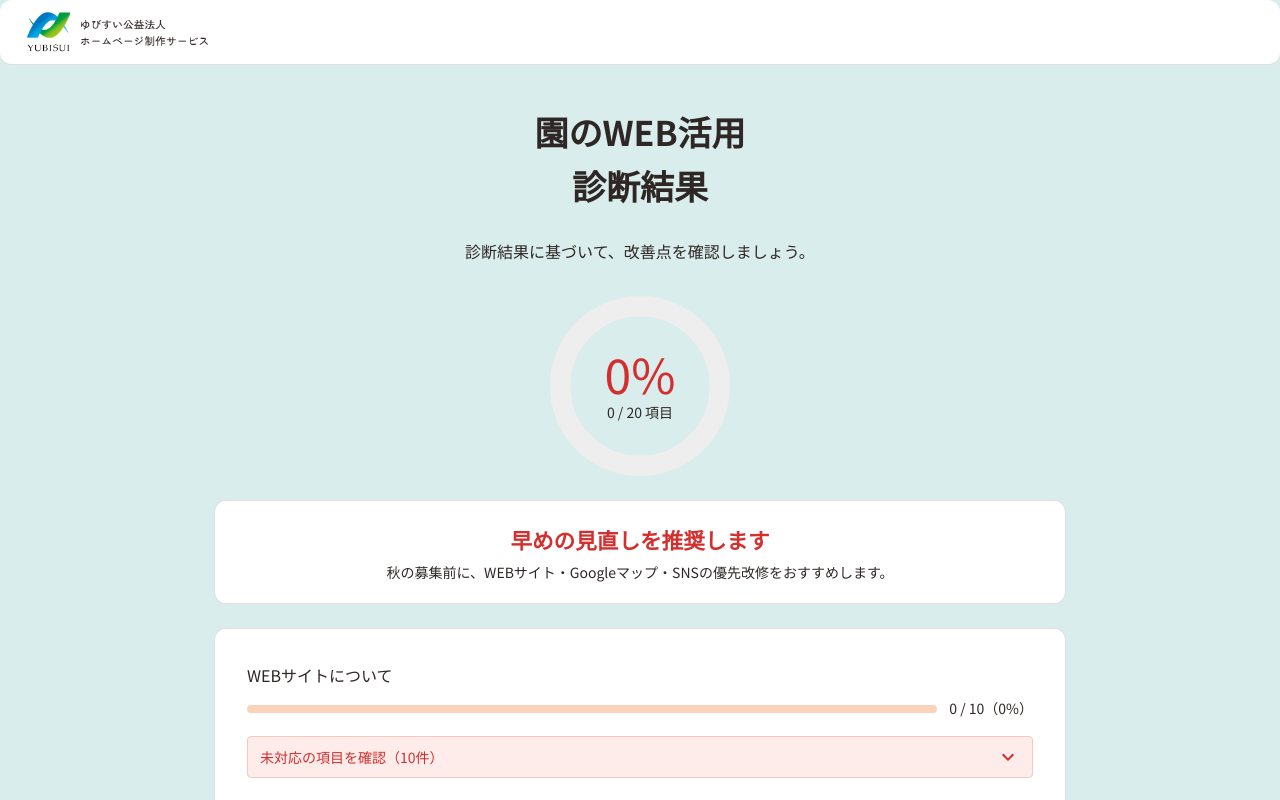
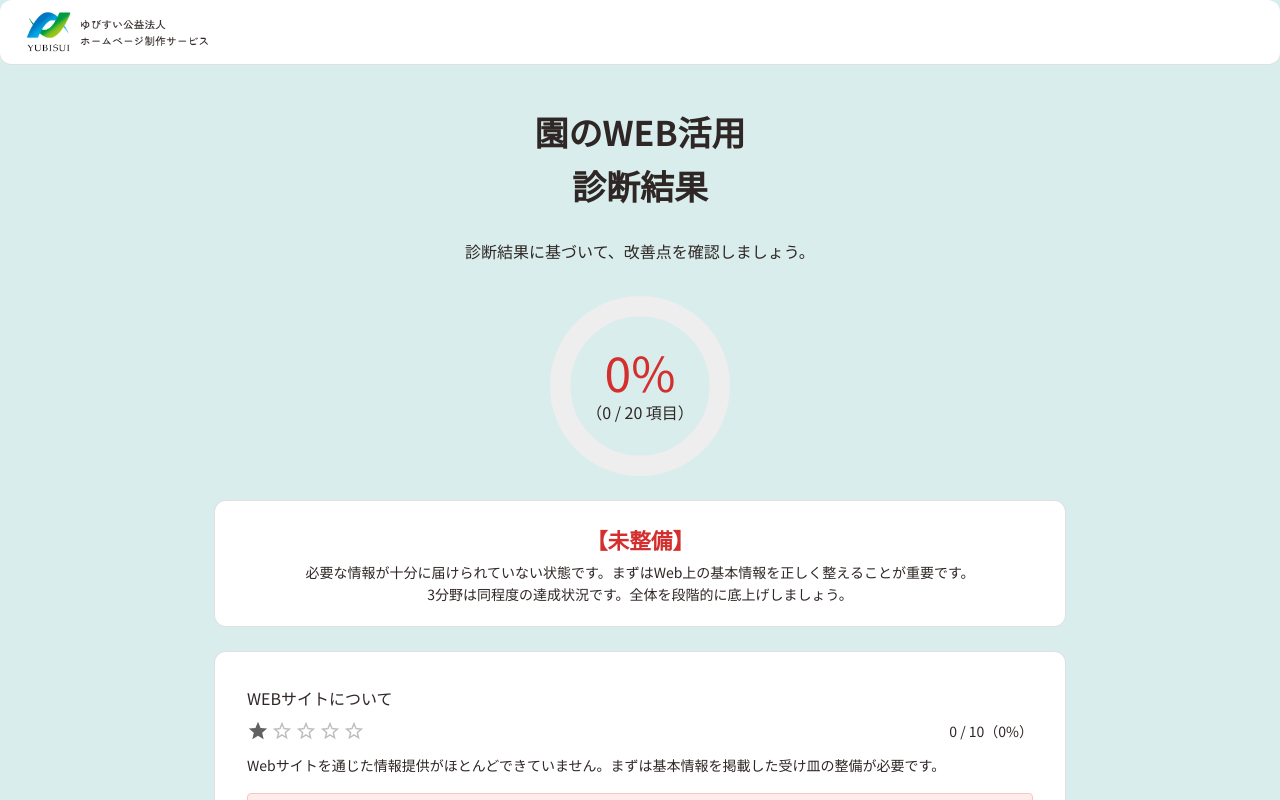
Before and after one commit to yamashita-tatsuya/consul-yohoweb, a React (Vite) app: page /web-check/result in a window 1280 px wide. Shown: the top 800 px of the page. Built offline with nearby package versions, Linux system fonts and the light colour scheme.

Commit message:
フォーム修正_20260818

```diff
--- /dev/null
+++ b/src/data/diagnosisComments.js
@@ -0,0 +1,121 @@
+// 診断結果の「5段階評価」に関するロジックと文言を集約するモジュール。
+// 判定ロジック（パーセンテージ→レベル）と表示用の文言・色をここに一元管理し、
+// 画面（CheckListResult）・PDF（generateResultPdf）の両方から同じ内容を利用する。
+
+// パーセンテージ → 評価レベル（1〜5）。★の数・色・コメントの選択に共通で使う
+export function levelForPct(pct) {
+  if (pct <= 19) return 1
+  if (pct <= 39) return 2
+  if (pct <= 59) return 3
+  if (pct <= 79) return 4
+  return 5
+}
+
+// 分野別★の「色を埋める数」（1〜5）。コメント判定(levelForPct)とは別のしきい値。
+//   〜20%:1 / 〜40%:2 / 〜60%:3 / 〜80%:4 / 81〜100%:5
+export function starsForPct(pct) {
+  if (pct <= 20) return 1
+  if (pct <= 40) return 2
+  if (pct <= 60) return 3
+  if (pct <= 80) return 4
+  return 5
+}
+
+// レベル別の色（1:赤 → 5:緑）。総合スコアの★・数値・コメントタイトルに使用
+export const LEVEL_COLORS = {
+  1: '#d32f2f', // 未整備：赤
+  2: '#f2792b', // 要改善：橙
+  3: '#e0a80e', // 改善余地あり：黄
+  4: '#7cb342', // 良好：黄緑
+  5: '#2e9e5b', // 非常に良好：緑
+}
+
+// 総合評価コメント（レベル別）。title は【】無しで保持し、表示側で【】を付ける
+export const OVERALL_ADVICE = {
+  1: {
+    title: '未整備',
+    body: '必要な情報が十分に届けられていない状態です。まずはWeb上の基本情報を正しく整えることが重要です。',
+  },
+  2: {
+    title: '要改善',
+    body: '改善すべき項目が多く残っています。まずは基本情報の整備から着手しましょう。',
+  },
+  3: {
+    title: '改善余地あり',
+    body: 'Web活用に向けた取り組みは進められていますが、必要な情報が十分に届いていない可能性があります。優先順位を決めて段階的に整備しましょう。',
+  },
+  4: {
+    title: '良好',
+    body: 'Web上で情報を届けるための基本的な環境は、おおむね整っています。弱い分野を重点的に改善しましょう。',
+  },
+  5: {
+    title: '非常に良好',
+    body: 'Web上で選ばれるための基本的な環境が、高い水準で整っています。今後は各媒体を連動させ、継続的に成果を高める運用へ移行していきましょう。',
+  },
+}
+
+// 分野別評価コメント（分野キー × レベル）。キーは checkListData の PAGE_ORDER と一致させる
+export const FIELD_COMMENTS = {
+  web: {
+    5: 'Webサイトは必要な情報が十分に整備されています。今後は実績や利用者の声など、選ばれる理由をさらに充実させましょう。',
+    4: 'Webサイトの基本情報はおおむね整っています。一部の不足情報や導線を見直しましょう。',
+    3: '利用者が判断するために必要な情報が十分でない可能性があります。基本情報を優先して整えましょう。',
+    2: 'Webサイトの情報が限られています。古い情報の更新と基本情報の追加から取り組みましょう。',
+    1: 'Webサイトを通じた情報提供がほとんどできていません。まずは基本情報を掲載した受け皿の整備が必要です。',
+  },
+  google: {
+    5: 'Google検索やGoogleマップ上の情報が十分に整っています。写真、最新情報、口コミ対応を継続しましょう。',
+    4: 'Googleビジネスプロフィールの基本情報は整っています。写真追加や口コミ返信で信頼感を高められます。',
+    3: '判断材料が不足しています。基本情報の正確性を確認し、写真や特徴を追加しましょう。',
+    2: '十分に活用されていません。住所、電話番号、営業時間などを優先して整えましょう。',
+    1: 'Google検索やGoogleマップ上の情報が未整備です。登録・整備を優先しましょう。',
+  },
+  sns: {
+    5: 'SNSを活用した継続的な情報発信ができています。Webサイトや問い合わせへの導線も意識しましょう。',
+    4: 'SNSでの情報発信は行われています。目的と対象者を明確にし、定期発信を続けましょう。',
+    3: 'SNSアカウントはあるものの、十分に活用されていません。定期的に発信しましょう。',
+    2: 'SNSでの情報発信が限定的です。媒体を絞り、継続できる頻度で投稿を始めましょう。',
+    1: 'SNSを通じた情報発信が行われていません。利用者層に合った媒体を一つ選びましょう。',
+  },
+}
+
+// 分野・パーセンテージから分野別コメントを取得（対象項目が無い場合は空文字）
+export function fieldCommentFor(pageKey, pct, hasItems = true) {
+  if (!hasItems) return ''
+  const table = FIELD_COMMENTS[pageKey]
+  return table ? table[levelForPct(pct)] : ''
+}
+
+// 総合結果コメント（OVERALL_ADVICE.body）に続けて表示する、3分野の組み合わせパターン別コメント
+export const PATTERN_COMMENTS = {
+  allEqual: '3分野は同程度の達成状況です。全体を段階的に底上げしましょう。',
+  highLevel: '3分野すべてが高い水準で整っています。成果につながる発信へ発展させていく段階です。',
+  fullReview: '3分野すべてに改善の余地があります。まずはWebサイトとGoogleの基本情報を整え、その後SNSへ広げましょう。',
+  focused: '分野によって取り組みに大きな差があります。最も低い分野を優先して整えましょう。',
+  weakness: '低い分野が情報発信全体の効果を弱めている可能性があります。弱点分野を優先的に改善しましょう。',
+  balanced: '3分野は比較的バランスよく整備されています。各媒体を連動させましょう。',
+}
+
+// 3分野の達成率(%)配列から、総合パターンの追加コメントを判定する。
+// 判定は「値ベース」で相互排他。上から順に最初に該当したもので確定する。
+// ※ 3分野いずれかが判定不能（%が数値でない）な場合は空文字を返す
+export function overallPatternComment(pcts) {
+  if (!Array.isArray(pcts) || pcts.length !== 3 || pcts.some((p) => typeof p !== 'number')) {
+    return ''
+  }
+  const max = Math.max(...pcts)
+  const min = Math.min(...pcts)
+
+  // ⓪ 3分野すべて同点（最優先の終端分岐）
+  if (max === min) return PATTERN_COMMENTS.allEqual
+  // ① 全分野80%以上
+  if (pcts.every((p) => p >= 80)) return PATTERN_COMMENTS.highLevel
+  // ② 全分野40%未満
+  if (pcts.every((p) => p < 40)) return PATTERN_COMMENTS.fullReview
+  // ③ 最大差40%以上
+  if (max - min >= 40) return PATTERN_COMMENTS.focused
+  // ④ いずれか40%未満
+  if (pcts.some((p) => p < 40)) return PATTERN_COMMENTS.weakness
+  // 【3】上記以外：バランス型
+  return PATTERN_COMMENTS.balanced
+}
--- a/src/pages/CheckListResult.jsx
+++ b/src/pages/CheckListResult.jsx
@@ -1,12 +1,15 @@
 import { useEffect, useRef, useState } from 'react'
-import { Box, Container, Typography, Paper, Stack, Divider, LinearProgress, CircularProgress, Button, Collapse, TextField } from '@mui/material'
+import { Box, Container, Typography, Paper, Stack, Divider, CircularProgress, Button, Collapse, TextField } from '@mui/material'
 import CheckCircleIcon from '@mui/icons-material/CheckCircle'
 import CloseIcon from '@mui/icons-material/Close'
 import ReplayIcon from '@mui/icons-material/Replay'
 import ExpandMoreIcon from '@mui/icons-material/ExpandMore'
+import StarIcon from '@mui/icons-material/Star'
+import StarBorderIcon from '@mui/icons-material/StarBorder'
 import { Link as RouterLink } from 'react-router-dom'
 import { useCheckList } from '../contexts/CheckListContext'
 import { CHECK_PAGES, PAGE_ORDER } from '../data/checkListData'
+import { levelForPct, starsForPct, LEVEL_COLORS, OVERALL_ADVICE, fieldCommentFor, overallPatternComment } from '../data/diagnosisComments'
 import { PRIVACY_POLICY_INTRO, PRIVACY_POLICY_SECTIONS } from '../data/privacyPolicy'
 import { PageHeader, CtaButton } from '../components/render'
 import { isValidEmail } from '../utils/validation'
@@ -87,6 +90,7 @@ export default function CheckListResult() {
         date: new Date().toLocaleDateString('ja-JP'),
         overall: { done: overall.done, total: overall.total, pct: overallPct, color: overallColor },
         advice,
+        patternComment,
         pages: PAGE_ORDER.map((pageKey) => {
           const page = CHECK_PAGES[pageKey]
           const { items, total, done } = summarize(pageKey)
@@ -96,6 +100,7 @@ export default function CheckListResult() {
             done,
             total,
             pct,
+            comment: fieldCommentFor(pageKey, pct, total > 0),
             undone: items.filter((x) => !x.checked).map((x) => x.text),
           }
         }),
@@ -159,13 +164,6 @@ export default function CheckListResult() {
     return { items, total, done }
   }
 
-  // パーセンテージに応じた色（30%以下:赤 / 70%以下:オレンジ / 70%超:緑）
-  const colorForPct = (pct) => {
-    if (pct <= 30) return '#d32f2f'
-    if (pct <= 70) return '#f7894b'
-    return '#2e9e5b'
-  }
-
   // 全ページ合計の総合結果
   const overall = PAGE_ORDER.reduce(
     (acc, pageKey) => {
@@ -177,31 +175,21 @@ export default function CheckListResult() {
     { total: 0, done: 0 }
   )
   const overallPct = overall.total > 0 ? Math.round((overall.done / overall.total) * 100) : 0
-  const overallColor = colorForPct(overallPct)
 
-  // パーセンテージに応じた総合コメント（99%以下と100%は共に緑）
-  const adviceForPct = (pct) => {
-    if (pct <= 30)
-      return {
-        title: '早めの見直しを推奨します',
-        body: '秋の募集前に、WEBサイト・Googleマップ・SNSの優先改修をおすすめします。',
-      }
-    if (pct <= 70)
-      return {
-        title: '一部見直しが必要です',
-        body: '改善余地のある項目を優先的に対応することで、募集の強化につながります。',
-      }
-    if (pct <= 99)
-      return {
-        title: '概ね整っています',
-        body: '秋の募集に向けた基盤は良好です。細部をさらに磨きましょう。',
-      }
-    return {
-      title: 'WEB集客は完璧です',
-      body: '秋の募集に向けた基盤は良好です。細部をさらに磨きましょう。',
-    }
-  }
-  const advice = adviceForPct(overallPct)
+  // 5段階評価の各表示要素（レベル・色・★の数・総合コメント）は data/diagnosisComments に集約
+  const overallLevel = levelForPct(overallPct)
+  const overallColor = LEVEL_COLORS[overallLevel]
+  const advice = OVERALL_ADVICE[overallLevel]
+
+  // 3分野の達成率から総合パターンの追加コメントを判定（total.body に続けて表示）
+  // いずれかの分野が0項目のときは判定不能として追加コメントは出さない
+  const sectionPcts = PAGE_ORDER.map((pageKey) => {
+    const { total, done } = summarize(pageKey)
+    return total > 0 ? Math.round((done / total) * 100) : null
+  })
+  const patternComment = sectionPcts.every((p) => p !== null)
+    ? overallPatternComment(sectionPcts)
+    : ''
 
   return (
     <Container maxWidth="md" sx={{ py: 5, flex: 1 }}>
@@ -248,8 +236,8 @@ export default function CheckListResult() {
             <Typography variant="h3" fontWeight={700} sx={{ color: overallColor, lineHeight: 1 }}>
               {overallPct}%
             </Typography>
-            <Typography variant="body2" color="text.secondary" sx={{ mt: 0.5 }}>
-              {overall.done} / {overall.total} 項目
+            <Typography color="text.secondary" sx={{ mt: 0.5, fontSize: { xs: '0.9rem', sm: '1rem' } }}>
+              （{overall.done} / {overall.total} 項目）
             </Typography>
           </Box>
         </Box>
@@ -260,10 +248,16 @@ export default function CheckListResult() {
         sx={{ p: { xs: 2, sm: 2.5 }, mb: 3, border: '1px solid', borderColor: 'divider', textAlign: 'center' }}
       >
         <Typography variant="subtitle1" sx={{ color: overallColor, fontWeight: 700, fontSize: '1.35rem', mb: 0.25 }}>
-          {advice.title}
+          【{advice.title}】
         </Typography>
         <Typography variant="body2" color="text.secondary">
           {advice.body}
+          {patternComment && (
+            <>
+              <br />
+              {patternComment}
+            </>
+          )}
         </Typography>
       </Paper>
 
@@ -290,18 +284,28 @@ export default function CheckListResult() {
                   </Typography>
                 ) : (
                   <>
-                    <Box sx={{ display: 'flex', alignItems: 'center', gap: 1.5, mb: 2 }}>
-                      <Box sx={{ flex: 1 }}>
-                        <LinearProgress
-                          variant="determinate"
-                          value={pct}
-                          sx={{ height: 8, borderRadius: 4 }}
-                        />
+                    <Box sx={{ display: 'flex', alignItems: 'center', gap: 1.5, mb: 1.5 }}>
+                      <Box
+                        role="img"
+                        aria-label={`5段階評価 ${starsForPct(pct)} / 5`}
+                        sx={{ display: 'flex', gap: 0.25 }}
+                      >
+                        {[1, 2, 3, 4, 5].map((n) =>
+                          n <= starsForPct(pct) ? (
+                            <StarIcon key={n} sx={{ fontSize: 22, color: 'grey.700' }} />
+                          ) : (
+                            <StarBorderIcon key={n} sx={{ fontSize: 22, color: 'grey.400' }} />
+                          )
+                        )}
                       </Box>
-                      <Typography variant="body2" fontWeight={700} sx={{ minWidth: 80, textAlign: 'right' }}>
+                      <Typography variant="body2" fontWeight={700} sx={{ minWidth: 80, textAlign: 'right', ml: 'auto' }}>
                         {done} / {total}（{pct}%）
                       </Typography>
                     </Box>
+
+                    <Typography variant="body2" color="text.secondary" sx={{ mb: 2 }}>
+                      {fieldCommentFor(pageKey, pct)}
+                    </Typography>
 
                     {undone.length > 0 && <UndoneList undone={undone} />}
 
--- a/src/utils/generateResultPdf.jsx
+++ b/src/utils/generateResultPdf.jsx
@@ -77,10 +77,11 @@ const styles = StyleSheet.create({
     paddingVertical: 6,
     paddingHorizontal: 8,
   },
-  undoneLabel: { color: RED, fontWeight: 'bold', marginBottom: 3 },
+  fieldComment: { marginBottom: 6 },
+  undoneLabel: { fontSize: 9, color: RED, fontWeight: 'bold', marginBottom: 3 },
   undoneRow: { flexDirection: 'row', marginBottom: 2 },
-  undoneMark: { width: 12, color: RED },
-  undoneText: { flex: 1 },
+  undoneMark: { fontSize: 9, width: 12, color: RED },
+  undoneText: { fontSize: 9, flex: 1 },
   doneText: { color: GREEN },
   contactBox: {
     border: `1pt solid ${TEAL}`,
@@ -107,7 +108,7 @@ const styles = StyleSheet.create({
 })
 
 function ResultDocument({ data }) {
-  const { companyName, email, date, overall, advice, pages, qrDataUrl } = data
+  const { companyName, email, date, overall, advice, patternComment, pages, qrDataUrl } = data
   return (
     <Document title="園のWEB活用診断結果" author="株式会社ゆびすいコンサルティング">
       <Page size="A4" style={styles.page}>
@@ -129,8 +130,11 @@ function ResultDocument({ data }) {
           <Text style={styles.overallScore}>
             総合スコア {overall.done} / {overall.total} 項目（{overall.pct}%）
           </Text>
-          <Text style={[styles.adviceTitle, { color: overall.color }]}>{advice.title}</Text>
-          <Text style={styles.adviceBody}>{advice.body}</Text>
+          <Text style={[styles.adviceTitle, { color: overall.color }]}>【{advice.title}】</Text>
+          <Text style={styles.adviceBody}>
+            {advice.body}
+            {patternComment ? `\n${patternComment}` : ''}
+          </Text>
         </View>
 
         {pages.map((p, i) => (
@@ -146,7 +150,10 @@ function ResultDocument({ data }) {
             <View style={styles.sectionBody}>
               {p.total === 0 ? (
                 <Text style={{ color: GREY }}>（項目を準備中です）</Text>
-              ) : p.undone.length > 0 ? (
+              ) : (
+                <>
+                  {p.comment && <Text style={styles.fieldComment}>{p.comment}</Text>}
+                  {p.undone.length > 0 ? (
                     <>
                       <Text style={styles.undoneLabel}>未対応の項目</Text>
                       {p.undone.map((text, j) => (
@@ -158,6 +165,8 @@ function ResultDocument({ data }) {
                     </>
                   ) : (
                     <Text style={styles.doneText}>すべての項目に対応されています。</Text>
+                  )}
+                </>
               )}
             </View>
           </View>
```
Also changed, not shown: 1 other file (tests, documents, lock files or other folders). Lines whose indentation alone changed are shown as unchanged.
